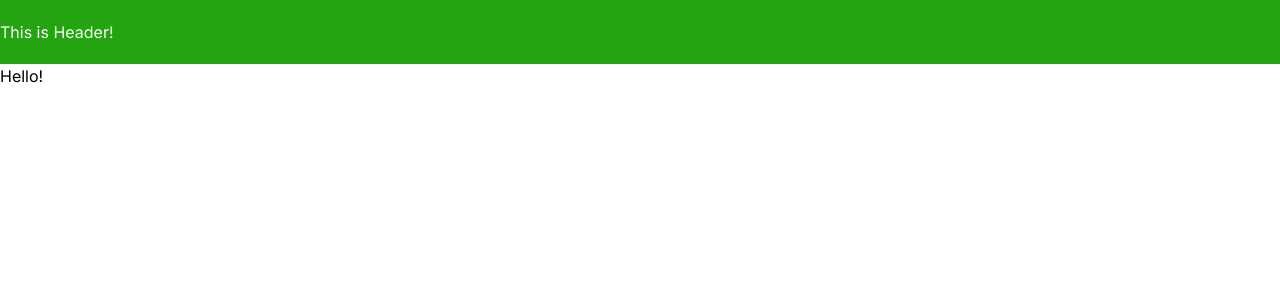
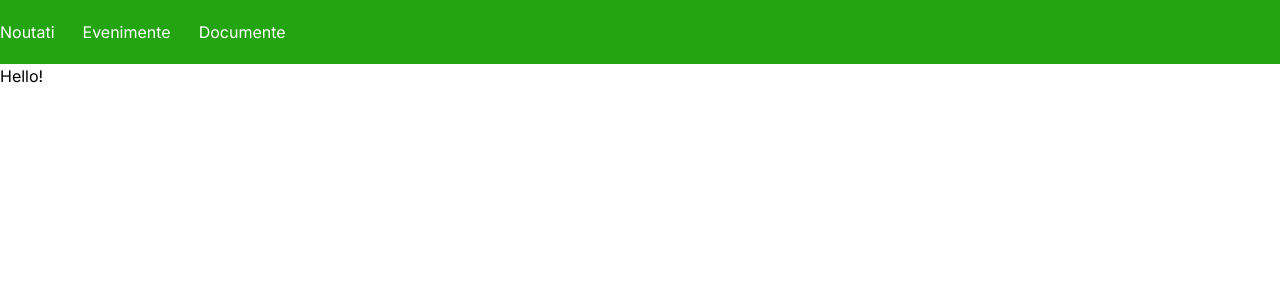
Before and after one commit to kiddohack/art-museum, a Next.js app: page / in a window 1280 px wide. Shown: the top 300 px of the page. Built offline with nearby package versions, Linux system fonts and the light colour scheme.

Commit message:
setted eslint

```diff
--- a/app/ui/header/header.tsx
+++ b/app/ui/header/header.tsx
@@ -1,7 +1,29 @@
 export default function HeaderMain() {
-    return (
-        <header className="bg-bgColor text-white flex items-center justifiy center h-16">
-            This is Header!
-        </header>
-    )
+  return (
+    <header className="bg-bgColor text-white flex items-center justifiy center h-16">
+      <ul className="flex gap-7">
+        <li>
+          <HeaderComponents title="Noutati" />
+        </li>
+        <li>
+          <HeaderComponents title="Evenimente" />
+        </li>
+        <li>
+          <HeaderComponents title="Documente" />
+        </li>
+      </ul>
+    </header>
+  );
 }
+
+type HeaderComponentsProps = {
+  title: string;
+};
+
+function HeaderComponents({ title }: HeaderComponentsProps) {
+  return (
+    <section>
+      <p>{title}</p>
+    </section>
+  );
+}
--- a/package.json
+++ b/package.json
@@ -21,7 +21,10 @@
     "autoprefixer": "^10.0.1",
     "eslint": "^8",
     "eslint-config-next": "14.1.0",
+    "eslint-config-prettier": "^9.1.0",
+    "eslint-plugin-prettier": "^5.1.3",
     "postcss": "^8",
+    "prettier": "^3.2.5",
     "tailwindcss": "^3.3.0",
     "typescript": "^5"
   }
```
Also changed, not shown: .eslintrc.json, 1 other file (tests, documents, lock files or other folders).
